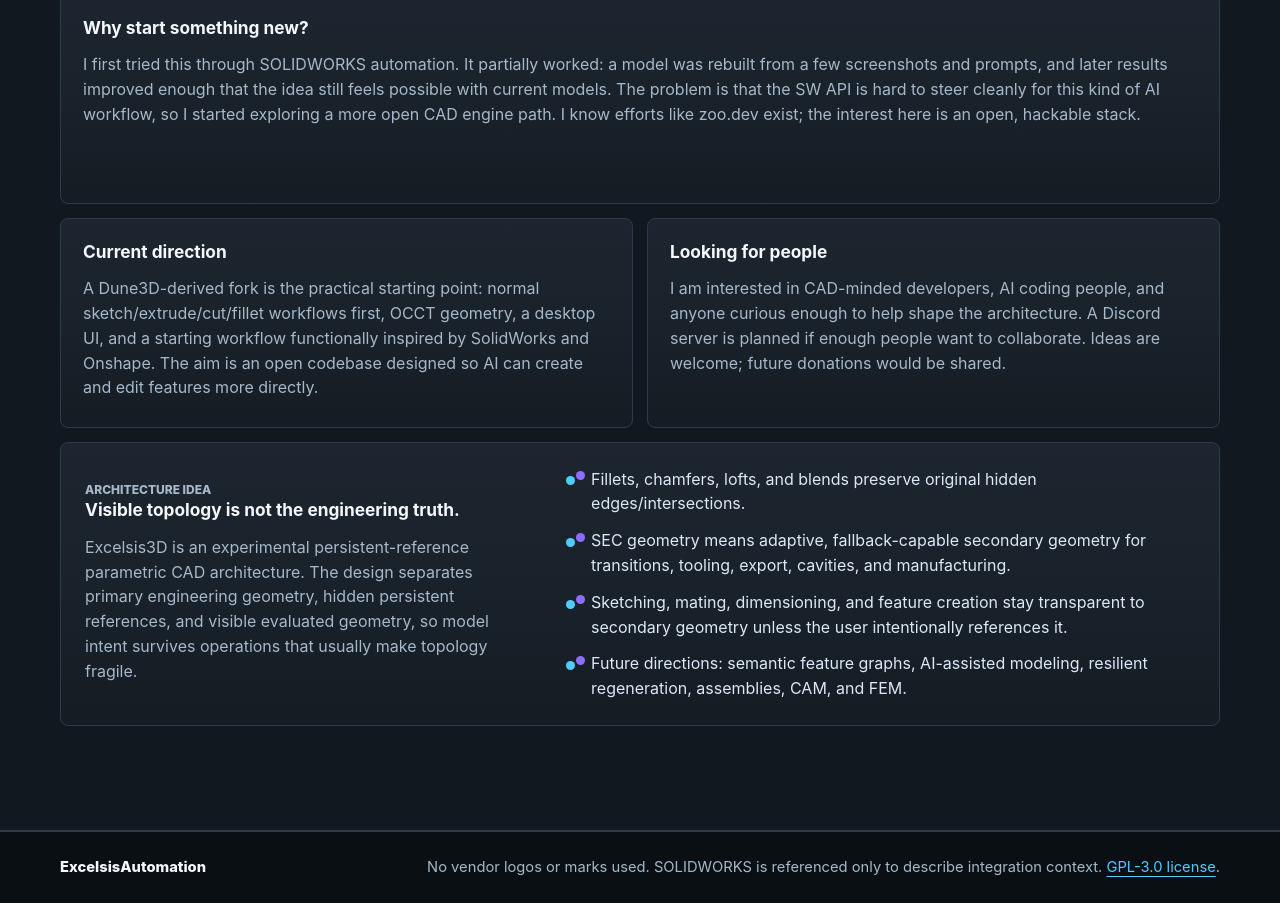
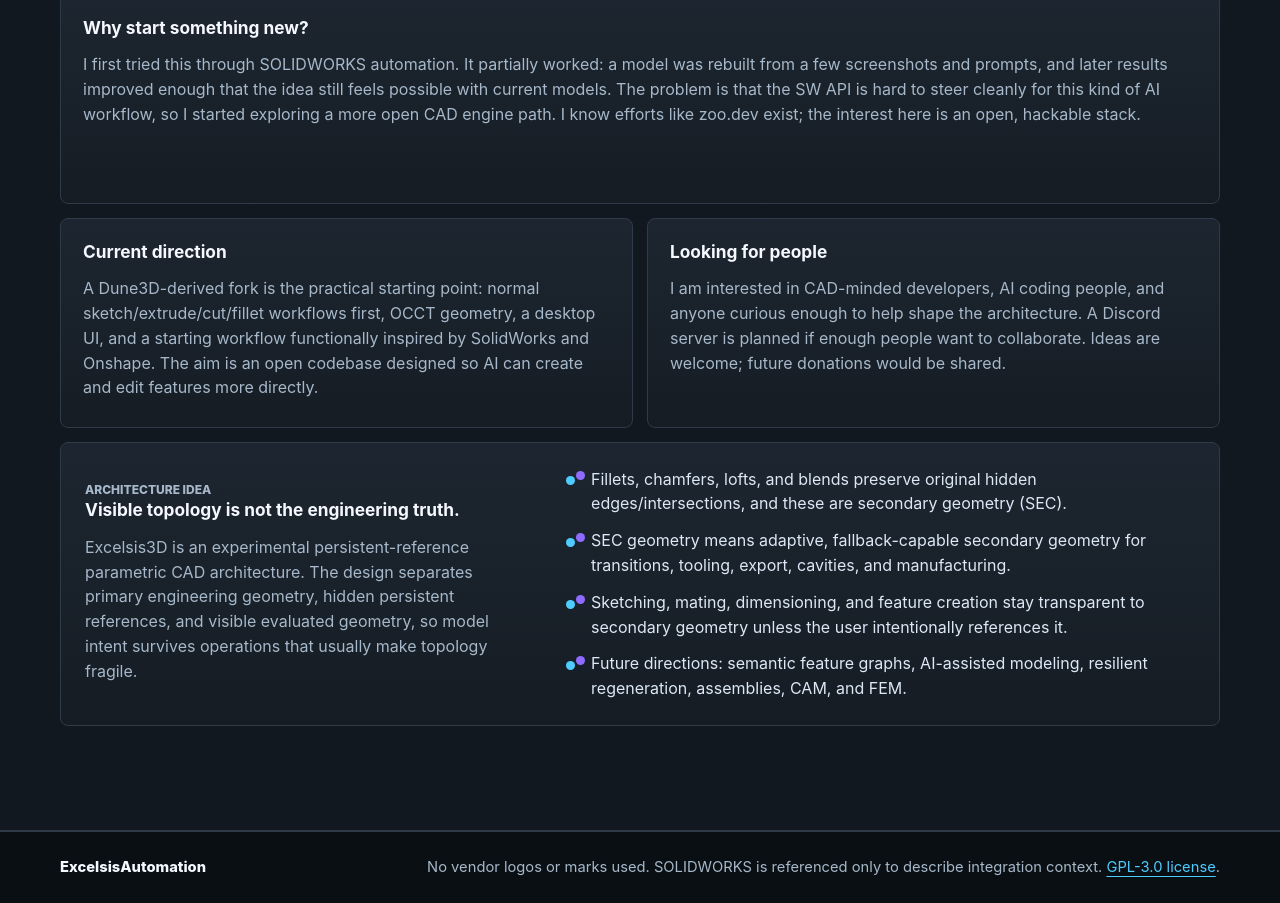
Before and after one commit to simonsystem609/ExcelsisAutomation, a plain HTML site: page index.html in a window 1280 px wide. Shown: the part 3766-4669 px from the top of the page. Drawn offline with Linux system fonts and the light colour scheme.

Commit message:
Clarify SEC geometry wording

```diff
--- a/index.html
+++ b/index.html
@@ -217,7 +217,7 @@
               </p>
             </div>
             <ul class="architecture-list">
-              <li>Fillets, chamfers, lofts, and blends preserve original hidden edges/intersections.</li>
+              <li>Fillets, chamfers, lofts, and blends preserve original hidden edges/intersections, and these are secondary geometry (SEC).</li>
               <li>SEC geometry means adaptive, fallback-capable secondary geometry for transitions, tooling, export, cavities, and manufacturing.</li>
               <li>Sketching, mating, dimensioning, and feature creation stay transparent to secondary geometry unless the user intentionally references it.</li>
               <li>Future directions: semantic feature graphs, AI-assisted modeling, resilient regeneration, assemblies, CAM, and FEM.</li>
```
